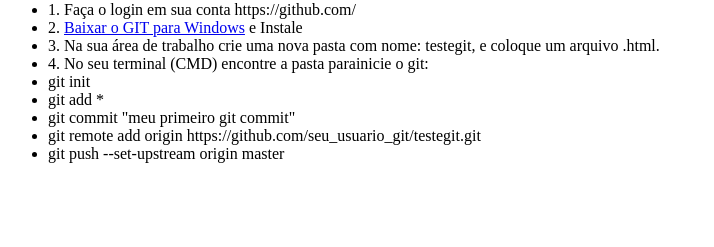
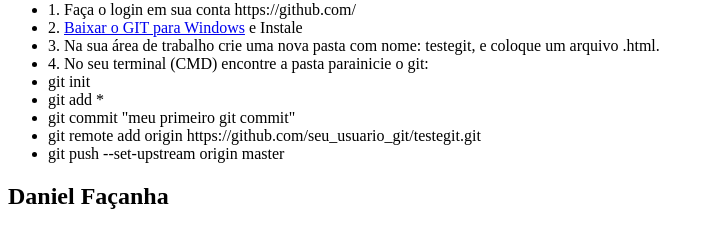
Before and after one commit to danielfacanha/testegit, a plain HTML site: page index.htm in a window 1280 px wide. Shown: the part 79-326 px from the top of the page, without its empty margins (0-714 px from the left). Drawn offline with Linux system fonts and the light colour scheme.

Commit message:
Criando assinatura na index.

```diff
--- a/index.htm
+++ b/index.htm
@@ -19,5 +19,7 @@
 	<li>git push --set-upstream origin master</li>
 </ul>
 
+<h2>Daniel Façanha</h2>
+
 </body>
 </html>
```
